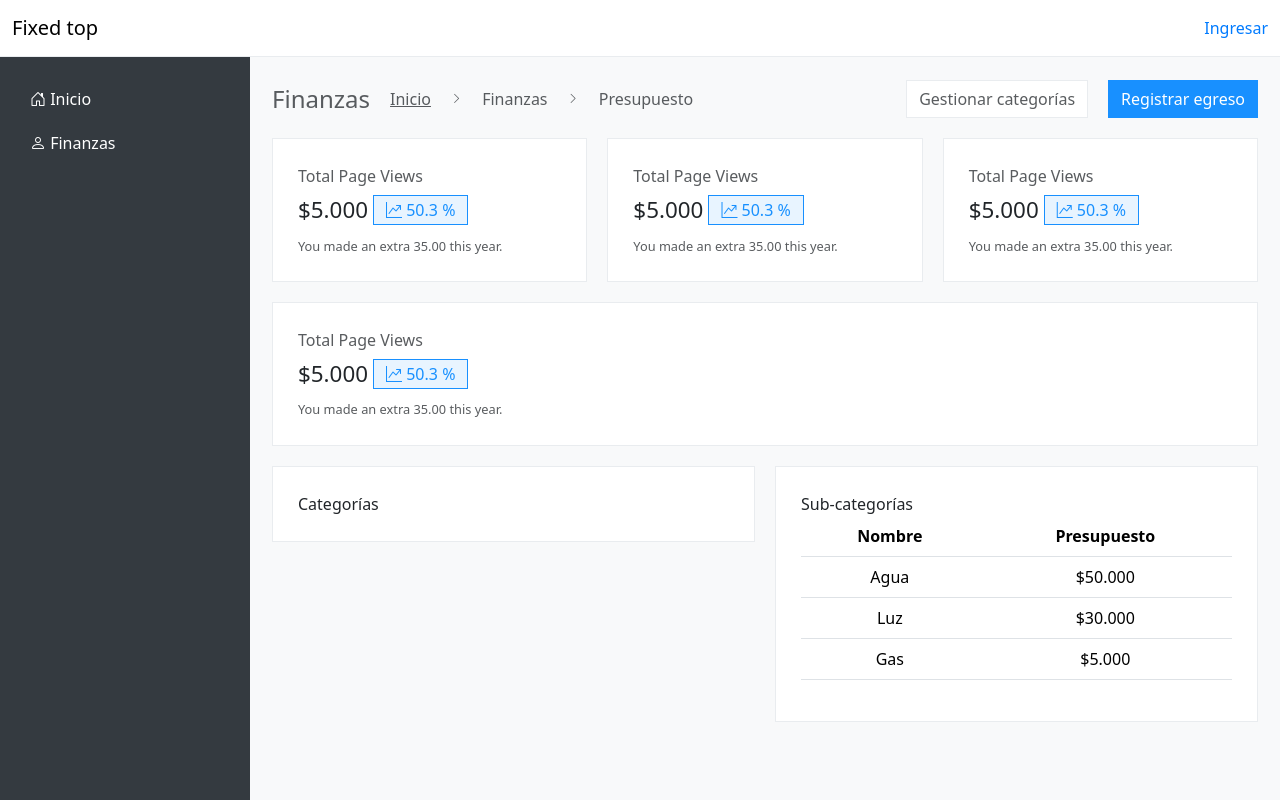
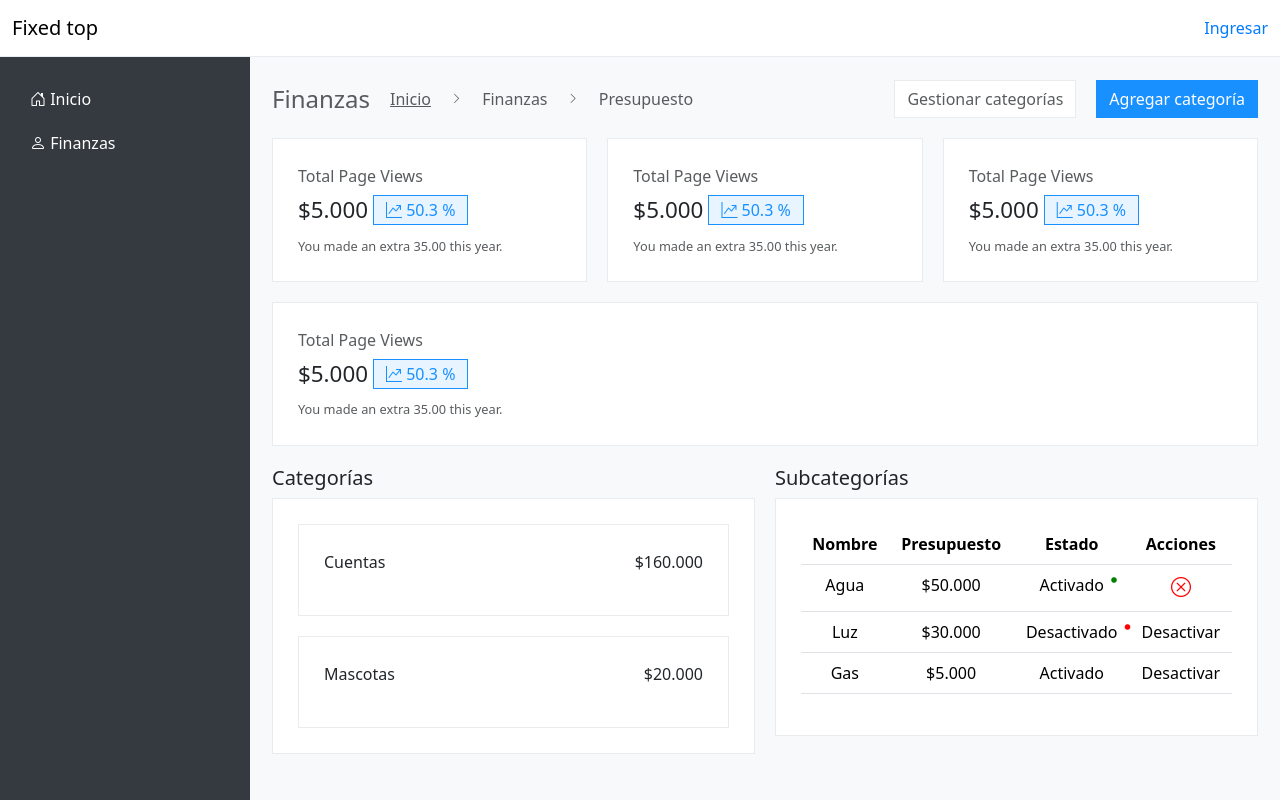
Before and after one commit to TheCatAvila/FamilyAdministrator, a Flask app: template app/templates/presupuesto.html in a window 1280 px wide. Run offline with Flask 3, Linux system fonts and the light colour scheme; the template is opened without the code that fills it, so the values that code supplies are empty; some libraries are stand-ins or nearby versions.

Commit message:
Update: front de presupuesto

```diff
--- a/app/routes/main.py
+++ b/app/routes/main.py
@@ -32,7 +32,7 @@ def finanzas():
 
     return render_template('finanzas.html', user_name=user_name)
 
-@main.route('/presupuesto')
+@main.route('/finanzas/presupuesto')
 def presupuesto():
 
     # Verificar si el usuario está logueado y obtener sus datos de sesión
--- a/app/static/css/info-card.css
+++ b/app/static/css/info-card.css
@@ -10,10 +10,6 @@
     align-items: flex-start;
     justify-content: center;
     transition: transform 0.3s;
-}
-
-.info-card:hover{
-    transform: scale(1.05);
 }
 
 .card-top-info{
--- a/app/templates/finanzas.html
+++ b/app/templates/finanzas.html
@@ -17,8 +17,7 @@
         </div>
         <div class="col cont-top-buttons">
             <!-- Button to Open the Modal -->
-            <button type="button" class="btn btn-category" data-bs-toggle="modal" data-bs-target="#registrarEgreso">
-                Gestionar categorías
+            <a class="btn btn-category" href="{{ url_for('main.presupuesto') }}">Gestionar presupuesto</a>
             </button>
             <!-- Button to Open the Modal -->
             <button type="button" class="btn btn-blue" data-bs-toggle="modal" data-bs-target="#registrarEgreso">
@@ -116,7 +115,7 @@
 </div>
 
 <!-- Modal para registrar egreso -->
-<div class="modal" id="registrarEgreso">
+<div class="modal fade" id="registrarEgreso">
     <div class="modal-dialog">
         <div class="modal-content">
             <form id="egresoForm" action="" method="POST">
--- a/app/templates/presupuesto.html
+++ b/app/templates/presupuesto.html
@@ -23,8 +23,8 @@
                 Gestionar categorías
             </button>
             <!-- Button to Open the Modal -->
-            <button type="button" class="btn btn-blue" data-bs-toggle="modal" data-bs-target="#registrarEgreso">
-                Registrar egreso
+            <button type="button" class="btn btn-blue" data-bs-toggle="modal" data-bs-target="#agregarCategoria">
+                Agregar categoría
             </button>
         </div>
     </div>
@@ -105,33 +105,86 @@
     </div>
     <div class="row gx-0">
         <div class="col">
+            <div>
+                <h5>Categorías</h2>
+            </div>
             <div class="info-card">
-                Categorías
+                <style>
+                    .cont-categorias {
+                        width: 100%;
+                        display: flex;
+                        flex-direction: column;
+                        gap: 20px;
+                    }
+
+                    .categoria {
+                        display: flex;
+                        flex-direction: row;
+                        justify-content: space-between;
+                    }
+
+                </style>
+                <div class="cont-categorias">
+                    <div class="info-card categoria">
+                        <p>Cuentas</p>
+                        <p>$160.000</p>
+                    </div>
+                    <div class="info-card categoria">
+                        <p>Mascotas</p>
+                        <p>$20.000</p>
+                    </div>
+                </div>
+
             </div>
         </div>
         <div class="col">
+            <div>
+                <h5>Subcategorías</h2>
+            </div>
             <div class="info-card">
-                Sub-categorías
                 <!-- Tabbla con los datos y presupuestos por sub-categorías -->
                 <table class="table table-hover">
                     <thead>
                       <tr>
                         <th>Nombre</th>
                         <th>Presupuesto</th>
+                        <th>Estado</th>
+                        <th>Acciones</th>
                       </tr>
                     </thead>
                     <tbody>
                       <tr>
                         <td>Agua</td>
                         <td>$50.000</td>
+                        <td>
+                            Activado
+                            <i class="bi bi-dot" style="color: green; font-size: 30px; height: 5px; position: absolute; margin: -15px 0 0 -5px;"></i>
+                        </td>
+                        <td>
+                            <form action="/cambiar_estado_sub_categoria">
+                                <input type="hidden" name="id_sub_categoria" value="1">
+                                <button type="submit" class="bi bi-x-circle"
+                                    style="color: red; font-size: 20px; background: none; border: none; padding: 0; cursor: pointer;"
+                                    title="Desactivar">
+                                </button>
+
+                            </form>
+                        </td>
                       </tr>
                       <tr>
                         <td>Luz</td>
                         <td>$30.000</td>
+                        <td>
+                            Desactivado
+                            <i class="bi bi-dot" style="color: red; font-size: 30px; height: 5px; position: absolute; margin: -15px 0 0 -5px;"></i>
+                        </td>
+                        <td>Desactivar</td>
                       </tr>
                       <tr>
                         <td>Gas</td>
                         <td>$5.000</td>
+                        <td>Activado</td>
+                        <td>Desactivar</td>
                       </tr>
                     </tbody>
                   </table>
@@ -140,48 +193,31 @@
     </div>
 </div>
 
-<!-- Modal para registrar egreso -->
-<div class="modal" id="registrarEgreso">
+<!-- Modal para agregar una categoría -->
+<div class="modal fade" id="agregarCategoria">
     <div class="modal-dialog">
         <div class="modal-content">
             <form id="egresoForm" action="" method="POST">
                 <!-- Modal Header -->
                 <div class="modal-header">
-                    <h4 class="modal-title">Registrar egreso</h4>
+                    <h4 class="modal-title">Agregar categoría</h4>
                     <button type="button" class="btn-close" data-bs-dismiss="modal"></button>
                 </div>
 
                 <!-- Modal Body -->
                 <div class="modal-body">
+
                     <div class="cont-label-input">
-                        <label for="fecha">Fecha</label>
-                        <input type="date" id="fecha" required>
-                        <span class="error" id="fechaError"></span>
-                    </div>
-                    <div class="cont-label-input">
-                        <label for="categoria">Categoría</label>
-                        <select id="categoria" required>
-                            <option value="">Seleccione una opción</option>
-                            <option value="op1">Opción 1</option>
-                            <option value="op2">Opción 2</option>
-                        </select>
-                        <span class="error" id="categoriaError"></span>
-                    </div>
-                    <div class="cont-label-input">
-                        <label for="monto">Monto</label>
-                        <input type="text" id="monto" oninput="formatMonto(this)" required>
+                        <label for="monto">Nombre categoría</label>
+                        <input type="text" id="monto" required>
                         <span class="error" id="montoError"></span>
                     </div>
-                    <div class="cont-label-input">
-                        <label for="descripcion">Descripción</label>
-                        <textarea id="descripcion" required minlength="5"></textarea>
-                        <span class="error" id="descripcionError"></span>
-                    </div>
+
                 </div>
 
                 <!-- Modal Footer -->
                 <div class="modal-footer">
-                    <button type="submit" class="btn btn-blue">Registrar</button>
+                    <button type="submit" class="btn btn-blue">Agregar</button>
                 </div>
             </form>
 
```
